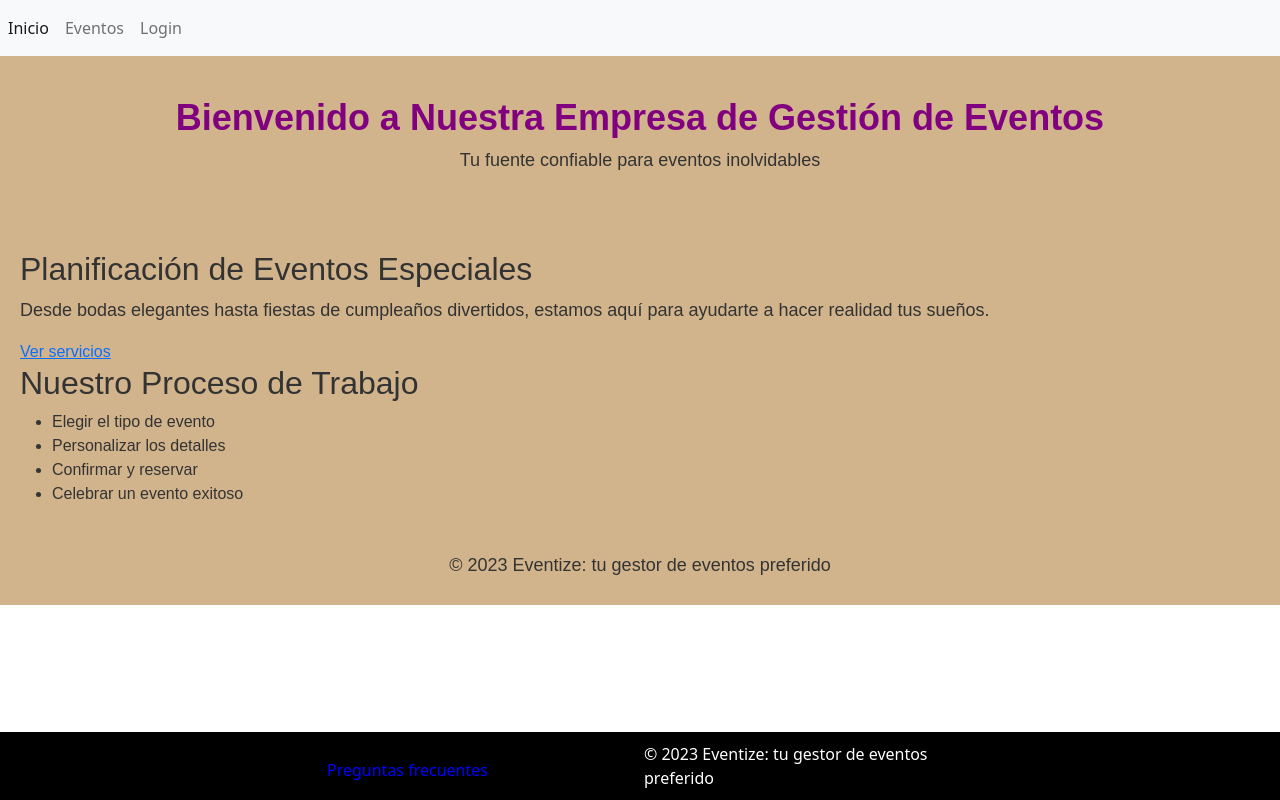
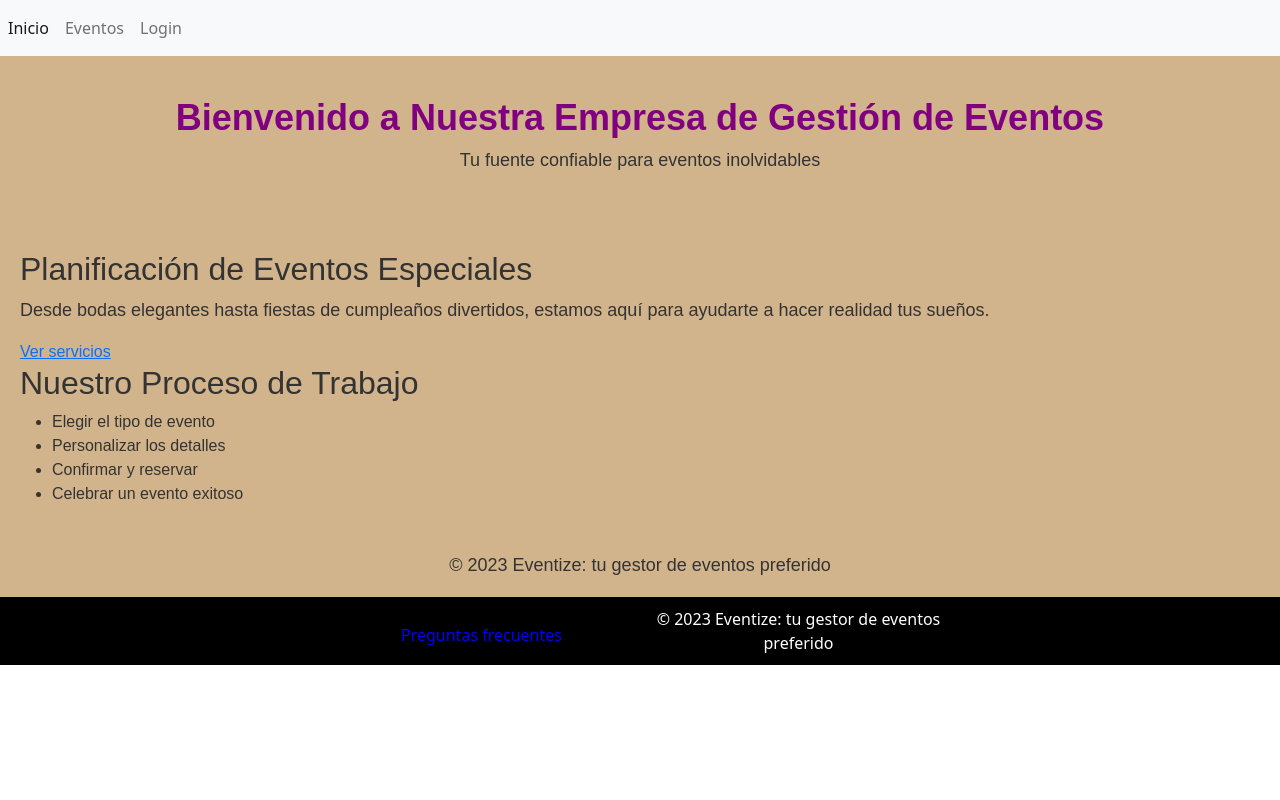
Before and after one commit to TC-Codingg/Eventize, an Angular app: page /inicio in a window 1280 px wide. Built offline with nearby package versions, Linux system fonts and the light colour scheme.

Commit message:
cambio de ubicación y mejora en el footer

```diff
--- a/src/app/app.component.css
+++ b/src/app/app.component.css
@@ -0,0 +1,9 @@
+.container {
+    min-width: 100vh;
+    display: flex;
+    flex-direction: column;
+}
+
+.content {
+    flex-grow: 1;
+}
--- a/src/app/layout/footer/footer.component.css
+++ b/src/app/layout/footer/footer.component.css
@@ -16,8 +16,5 @@
 }
 
 div {
-    position: fixed;
-    bottom: 0;
-    right: 0;
-    left: 0;
+    text-align: center;
 }
--- a/src/app/pages/admin/gestor-users/gestor-users.component.html
+++ b/src/app/pages/admin/gestor-users/gestor-users.component.html
@@ -1,3 +1,4 @@
+<div>
 <h2>Invitados: </h2>
 <ul *ngFor="let invitado of invitados" class="list-group">
     <li class="list-group-item d-flex justify-content-between align-items-center">
@@ -18,3 +19,4 @@
             <button type="submit" class="btn btn-secondary">Invitar</button>
         </form>
     </li>
+</div>
```
Also changed, not shown: src/app/backend/server.js (renamed from src/app/server.js).
